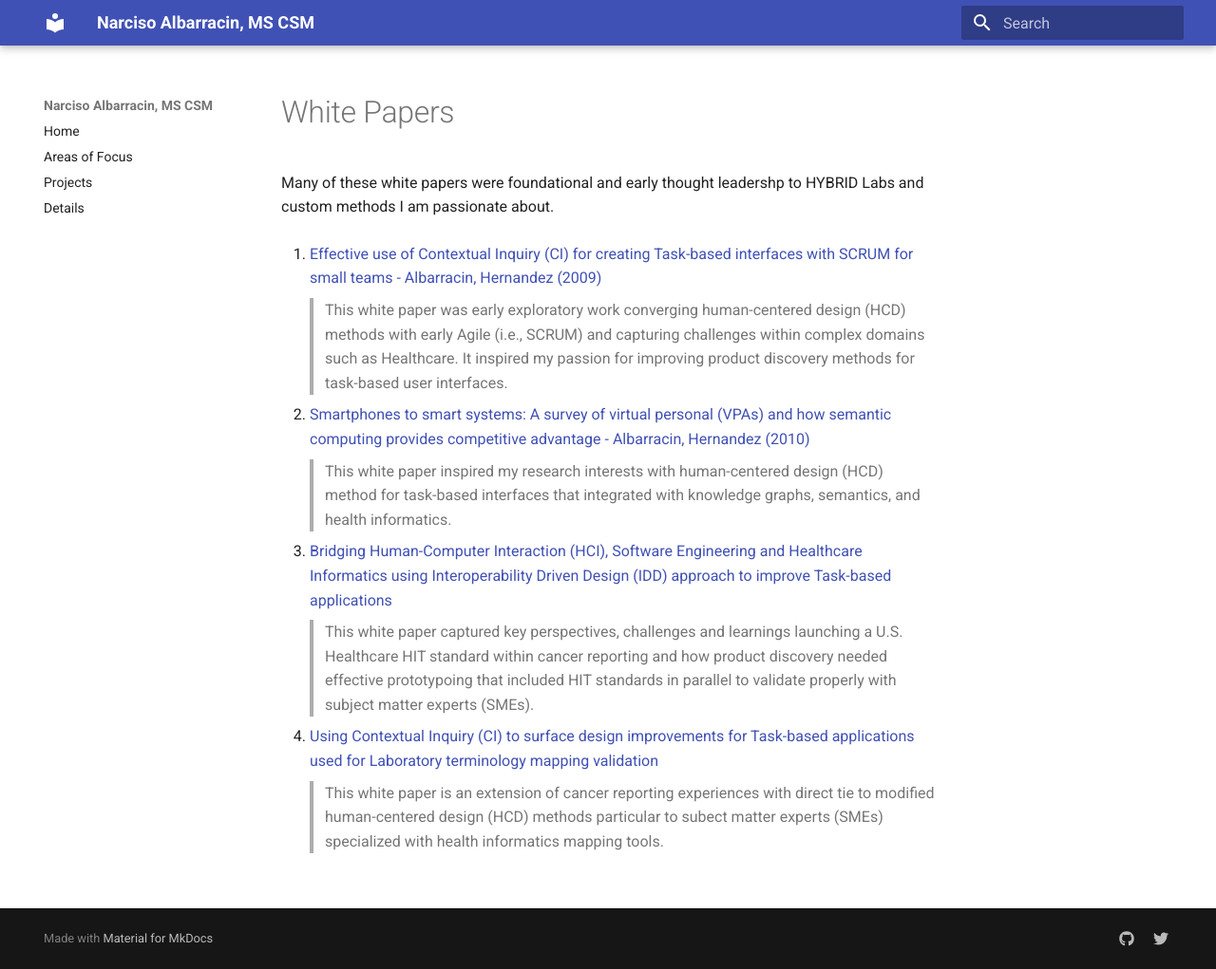
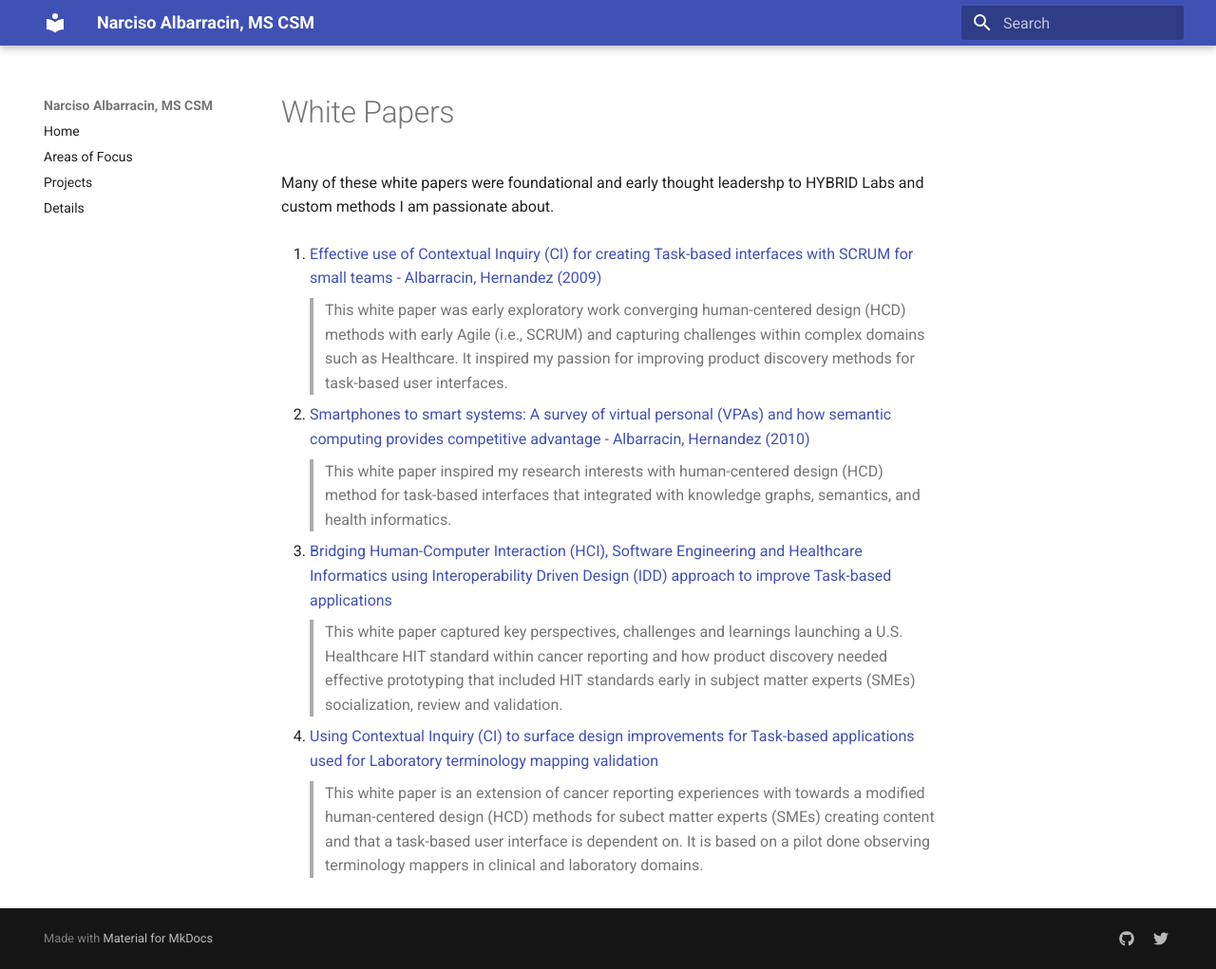
Before and after one commit to nalbarr/portfolio, an MkDocs documentation site: the page built from docs/whitepapers.md, in a window 1280 px wide and 1021 px high. Shown: the whole window at 95% size. Built offline with MkDocs 1.6.1 and Material for MkDocs 9.7.7, drawn with Linux system fonts in a browser that asks for light colours.

Commit message:
Update whitepapers.md

```diff
--- a/docs/whitepapers.md
+++ b/docs/whitepapers.md
@@ -9,7 +9,7 @@ Many of these white papers were foundational and early thought leadershp to HYBR
 > This white paper inspired my research interests with human-centered design (HCD) method for task-based interfaces that integrated with knowledge graphs, semantics, and health informatics.
 
 3. [Bridging Human-Computer Interaction (HCI), Software Engineering and Healthcare Informatics using Interoperability Driven Design (IDD) approach to improve Task-based applications]()
-> This white paper captured key perspectives, challenges and learnings launching a U.S. Healthcare HIT standard within cancer reporting and how product discovery needed effective prototypoing that included HIT standards in parallel to validate properly with subject matter experts (SMEs).
+> This white paper captured key perspectives, challenges and learnings launching a U.S. Healthcare HIT standard within cancer reporting and how product discovery needed effective prototyping that included HIT standards early in subject matter experts (SMEs) socialization, review and validation.
 
 4. [Using Contextual Inquiry (CI) to surface design improvements for Task-based applications used for Laboratory terminology mapping validation]()
-> This white paper is an extension of cancer reporting experiences with direct tie to modified human-centered design (HCD) methods particular to subect matter experts (SMEs) specialized with health informatics mapping tools.
+> This white paper is an extension of cancer reporting experiences with towards a modified human-centered design (HCD) methods for subect matter experts (SMEs) creating content and that a task-based user interface is dependent on.  It is based on a pilot done observing terminology mappers in clinical and laboratory domains.
```
